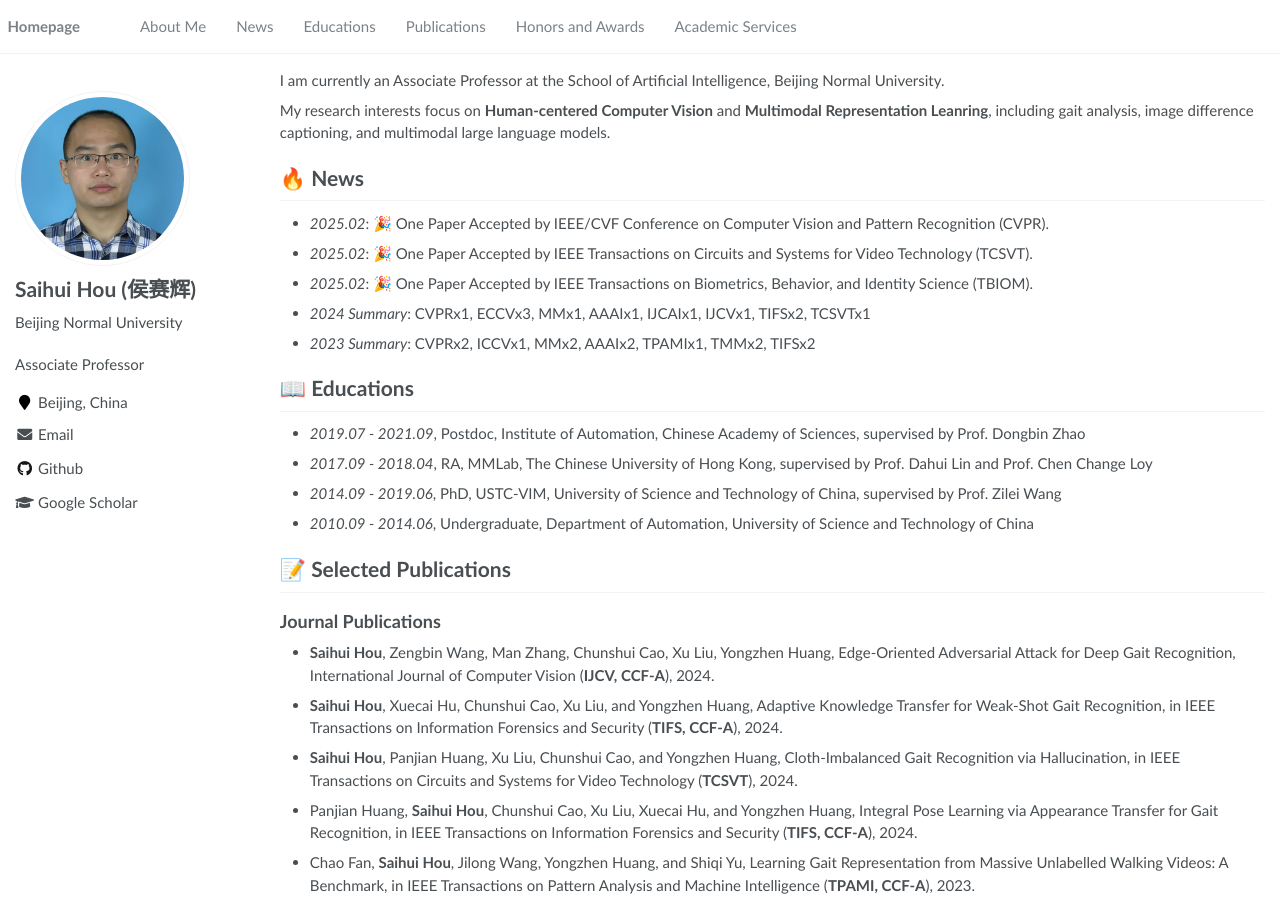
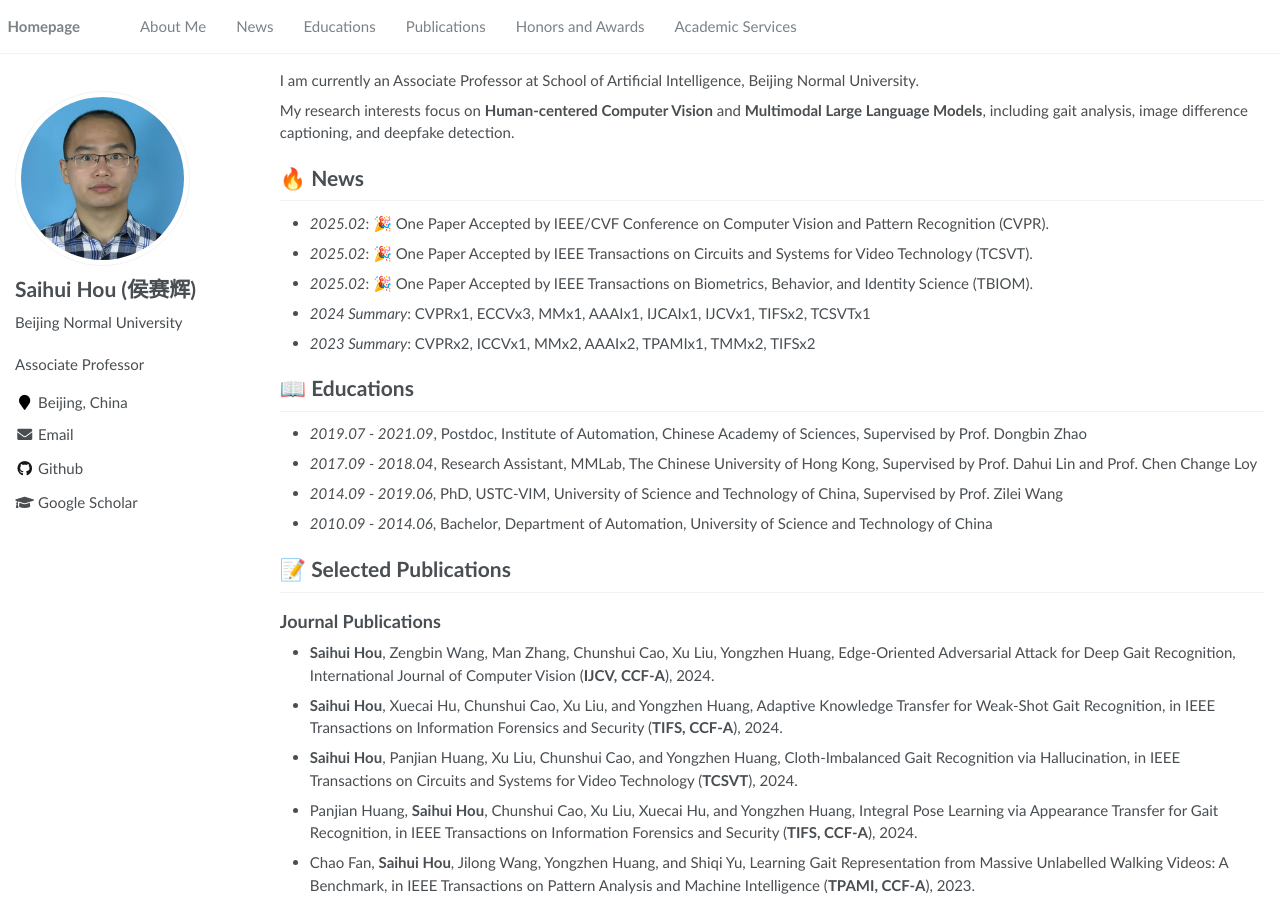
Before and after one commit to hshustc/hshustc.github.io, a Jekyll site: the page built from _pages/about.md, in a window 1280 px wide and 900 px high. Built offline with Jekyll 4.4.1, drawn with Linux system fonts in a browser that asks for light colours; some of the changed text lies outside the part shown.

Commit message:
Fix Typos

```diff
--- a/_pages/about.md
+++ b/_pages/about.md
@@ -13,7 +13,7 @@ redirect_from:
 
 {% include_relative includes/2-news.md %}
 
-{% include_relative includes/3-exp.md %}
+{% include_relative includes/3-edu.md %}
 
 {% include_relative includes/4-pub.md %}
 
--- a/_pages/includes/1-intro.md
+++ b/_pages/includes/1-intro.md
@@ -1,3 +1,3 @@
-I am currently an Associate Professor at the School of Artificial Intelligence, Beijing Normal University.
+I am currently an Associate Professor at School of Artificial Intelligence, Beijing Normal University.
 
-My research interests focus on **Human-centered Computer Vision** and **Multimodal Representation Leanring**, including gait analysis, image difference captioning, and multimodal large language models.
+My research interests focus on **Human-centered Computer Vision** and **Multimodal Large Language Models**, including gait analysis, image difference captioning, and deepfake detection.
--- /dev/null
+++ b/_pages/includes/3-edu.md
@@ -0,0 +1,5 @@
+# 📖 Educations
+- *2019.07 - 2021.09*, Postdoc, Institute of Automation, Chinese Academy of Sciences, Supervised by Prof. Dongbin Zhao
+- *2017.09 - 2018.04*, Research Assistant, MMLab, The Chinese University of Hong Kong, Supervised by Prof. Dahui Lin and Prof. Chen Change Loy
+- *2014.09 - 2019.06*, PhD, USTC-VIM, University of Science and Technology of China, Supervised by Prof. Zilei Wang
+- *2010.09 - 2014.06*, Bachelor, Department of Automation, University of Science and Technology of China
--- a/_pages/includes/3-exp.md
+++ /dev/null
@@ -1,5 +0,0 @@
-# 📖 Educations
-- *2019.07 - 2021.09*, Postdoc, Institute of Automation, Chinese Academy of Sciences, supervised by Prof. Dongbin Zhao
-- *2017.09 - 2018.04*, RA, MMLab, The Chinese University of Hong Kong, supervised by Prof. Dahui Lin and Prof. Chen Change Loy
-- *2014.09 - 2019.06*, PhD, USTC-VIM, University of Science and Technology of China, supervised by Prof. Zilei Wang
-- *2010.09 - 2014.06*, Undergraduate, Department of Automation, University of Science and Technology of China
```
Also changed, not shown: _pages/includes/6-others.md (+1 -1 lines).
